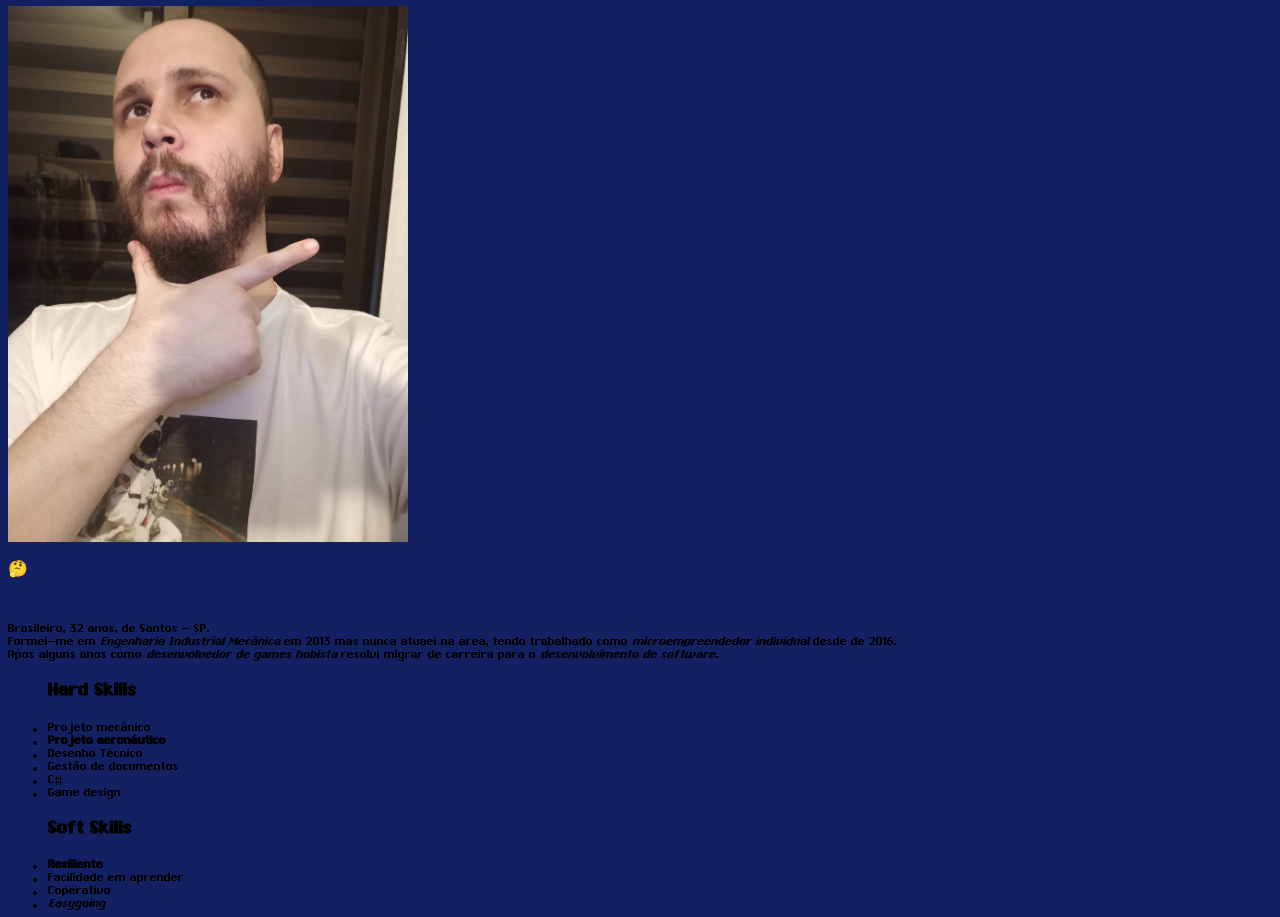
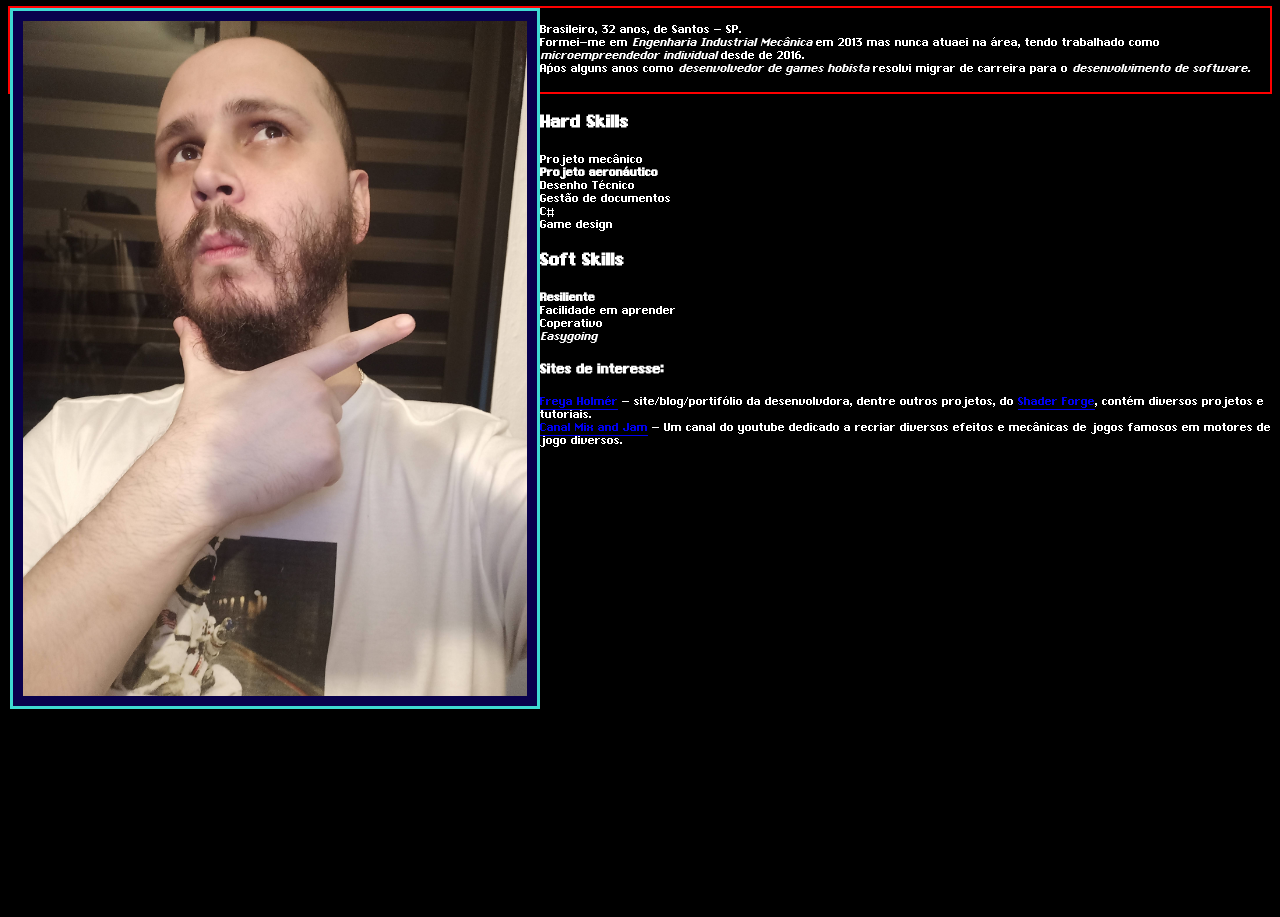
Before and after one commit to Wagner-BWG/Wagner-BWG.github.io, a plain HTML site: page index.html in a window 1280 px wide. Shown: the part 207-1124 px from the top of the page. After the commit the page ends 916 px from the top, so only its background shows below. Drawn offline with Linux system fonts and the light colour scheme; a web font is replaced by a local one.

Commit message:
Nome centralizado, Foto com borda, 'sobre' floating ao lado da foto (nao terminado)

```diff
--- a/index.html
+++ b/index.html
@@ -1,5 +1,6 @@
 <!DOCTYPE html>
 <html lang="pt-br">
+
 <head>
     <meta charset="UTF-8">
     <title>Wagner M Barbosa - Portifólio Web</title>
@@ -23,18 +24,26 @@
     <!-- Seu nome completo; -->
     <h1 id="nome">Wagner Matos Barbosa Junior</h1>
 
-       <!-- Uma foto atual sua, acompanhada de um texto alternativo, que deve ser a descrição da foto que você está usando; -->
-       <!-- Um link interno para a sua foto; -->
-       <a id="foto" href="wag_foto.jpg"><img src="wag_foto.jpg" alt="Wagner pensivo sobre o futuro &#x1F914" width="400"></a> <br>
-       <p>&#x1F914</p><br>
+    <div class="main_container">
+        <div class="img_container">
+            <img class="portrait" src="wag_foto.jpg" alt="Wagner pensivo sobre o futuro &#x1F914" width="400">
+            <div class="overlay">
+                <div class="overlay_text">Wagner pensivo sobre o futuro &#x1F914</div>
+            </div>
+        </div>
+
+
 
         <!-- Uma breve descrição sobre você, destacando algumas informações como nacionalidade
         e a cidade/estado onde mora; -->
-       <p id="sobre">Brasileiro, 32 anos, de Santos - SP. <br>
+
+        <p class="sobre">Brasileiro, 32 anos, de Santos - SP. <br>
             Formei-me em <em>Engenharia Industrial Mecânica</em> em 2013 mas nunca atuaei na área, tendo trabalhado como
             <em>microempreendedor individual</em> desde de 2016.<br>
-       Aṕos alguns anos como <em>desenvolvedor de games hobista</em> resolvi migrar de carreira para o <em>desenvolvimento de software.</em></p>
-
+            Aṕos alguns anos como <em>desenvolvedor de games hobista</em> resolvi migrar de carreira para o
+            <em>desenvolvimento de software.</em>
+        </p>
+    </div>
     <!-- Uma lista de habilidades que você possui, com destaque para aquela de que você mais se orgulha; -->
     <ul>
         <h2 id="hardSkills">Hard Skills</h2>
@@ -55,16 +64,19 @@
     <!-- Um link externo para algum blog de que você goste, que abra em uma nova aba; -->
     <h3 id="linksExt">Sites de interesse:</h3>
 
-       <ul><li><a href="https://acegikmo.com" target="_blank">Freya Holmér</a> - site/blog/portifólio da desenvolvdora,
+    <ul>
+        <li><a href="https://acegikmo.com" target="_blank">Freya Holmér</a> - site/blog/portifólio da desenvolvdora,
             dentre outros projetos, do <a href="https://acegikmo.com/shaderforge/" target="_blank">Shader Forge</a>,
             contém diversos projetos e tutoriais.</li>
 
         <li><a href="https://www.youtube.com/c/MixandJam" target="_blank">Canal Mix and Jam</a> - Um canal
-        do youtube dedicado a recriar diversos efeitos e mecânicas de jogos famosos em motores de jogo diversos.</li>
+            do youtube dedicado a recriar diversos efeitos e mecânicas de jogos famosos em motores de jogo diversos.
+        </li>
     </ul>
 
     <!-- Partes do seu portfólio destacadas com negrito e/ou itálico; -->
     <!-- Submetido para Code Review -->
 
 </body>
+
 </html>
--- a/style.css
+++ b/style.css
@@ -25,12 +25,66 @@
 
 body
 {
-	background-color: rgb(19, 33, 99);
+	background-color: rgb(0, 0, 0);
     font-family: 'ChronoType';
+	color: white;
 }
 
 h1
 {
 	font-family: 'Eternal_UI';
     font-weight: normal;
+	text-align: center;
 }
+
+.main_container
+{
+	border: 2px solid red;
+}
+
+.sobre
+{
+
+}
+
+.img_container {
+	position: relative;
+	width: 40%;
+	float: left;
+	padding: 10px;
+	background-color: rgb(9, 1, 77);
+	border: 3px solid rgb(62, 218, 210);
+  }
+
+  .portrait {
+	display: block;
+	width: 100%;
+  }
+
+  .overlay {
+	position: absolute;
+	bottom: 0;
+	left: 0;
+	right: 0;
+	background-color: rgb(62, 218, 210);
+	overflow: hidden;
+	width: 100%;
+	height: 0;
+	transition: .5s ease;
+  }
+
+  .img_container:hover .overlay {
+	height: 10%;
+  }
+
+  .overlay_text {
+	white-space: nowrap;
+	color: white;
+	font-size: 30px;
+	position: absolute;
+	overflow: hidden;
+	top: 50%;
+	left: 50%;
+	transform: translate(-50%, -50%);
+	-ms-transform: translate(-50%, -50%);
+  }
```
Lines whose indentation alone changed are shown as unchanged.
